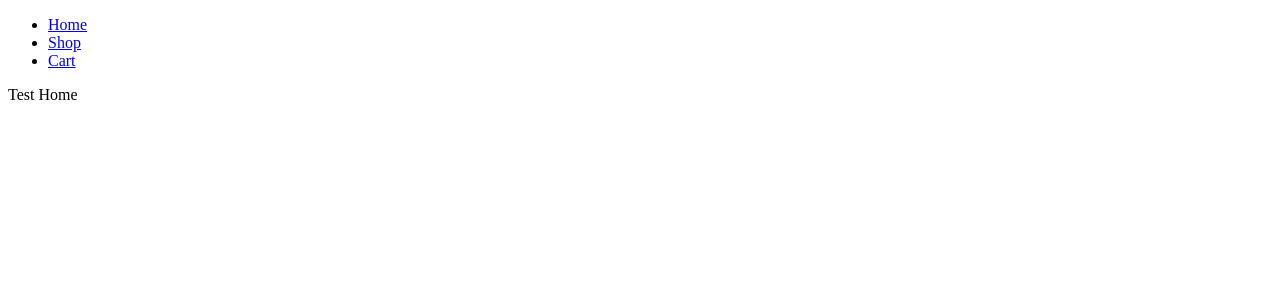
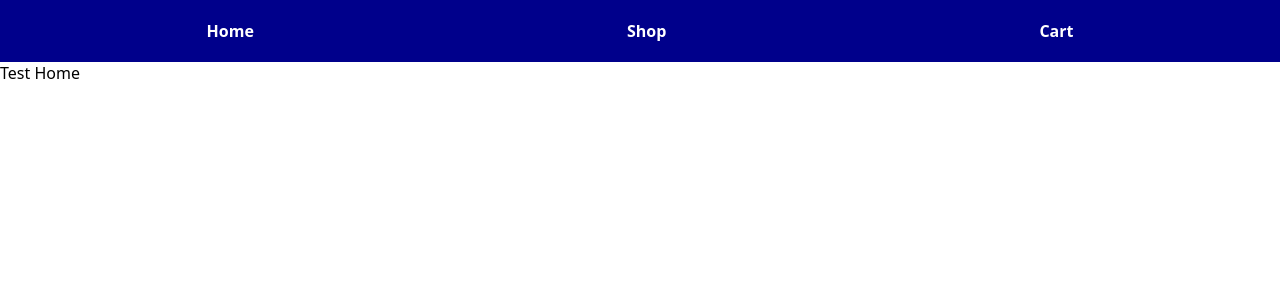
Before and after one commit to kpbongat/odin-shoppingCart, a React (Vite) app: page / in a window 1280 px wide. Shown: the top 300 px of the page. Built offline with nearby package versions, Linux system fonts and the light colour scheme.

Commit message:
Add basic styling to nav bar

```diff
--- a/src/Nav/Nav.jsx
+++ b/src/Nav/Nav.jsx
@@ -1,16 +1,24 @@
+import styles from "./Nav.module.css";
 import { Link } from "react-router-dom";
+
 function Nav() {
   return (
-    <nav>
-      <ul>
+    <nav className={styles.nav}>
+      <ul className={styles.ul}>
         <li>
-          <Link to="/">Home</Link>
+          <Link to="/" className={styles.link}>
+            Home
+          </Link>
         </li>
         <li>
-          <Link to="shop">Shop</Link>
+          <Link to="shop" className={styles.link}>
+            Shop
+          </Link>
         </li>
         <li>
-          <Link to="cart">Cart</Link>
+          <Link to="cart" className={styles.link}>
+            Cart
+          </Link>
         </li>
       </ul>
     </nav>
--- /dev/null
+++ b/src/Nav/Nav.module.css
@@ -0,0 +1,16 @@
+.nav {
+  background-color: var(--primary-color);
+  padding: 20px;
+}
+
+.ul {
+  display: flex;
+  justify-content: space-around;
+  list-style: none;
+}
+
+.link {
+  text-decoration: none;
+  color: white;
+  font-weight: bold;
+}
--- a/src/index.css
+++ b/src/index.css
@@ -0,0 +1,10 @@
+:root {
+  --primary-color: darkblue;
+  font-family: system-ui, "Segoe UI", Roboto, Helvetica, Arial, sans-serif,
+    "Apple Color Emoji", "Segoe UI Emoji", "Segoe UI Symbol";
+}
+
+* {
+  margin: 0;
+  padding: 0;
+}
```
